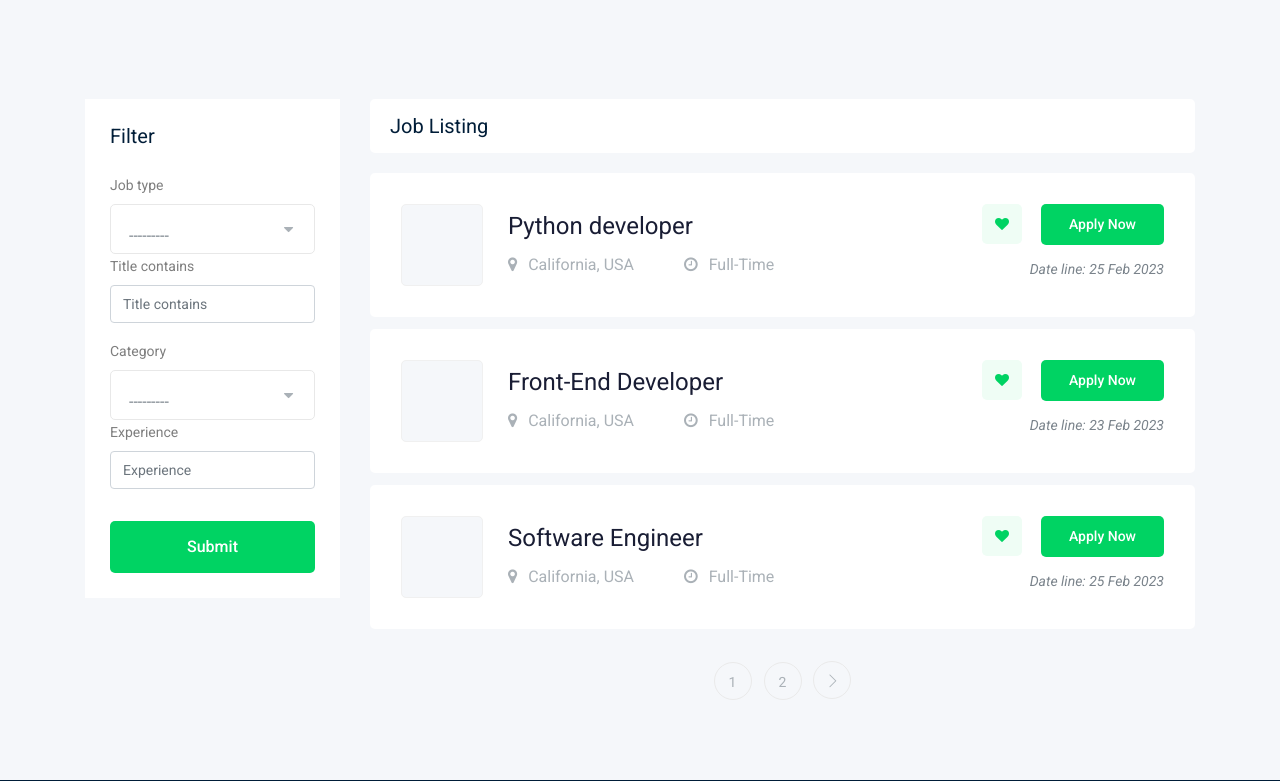
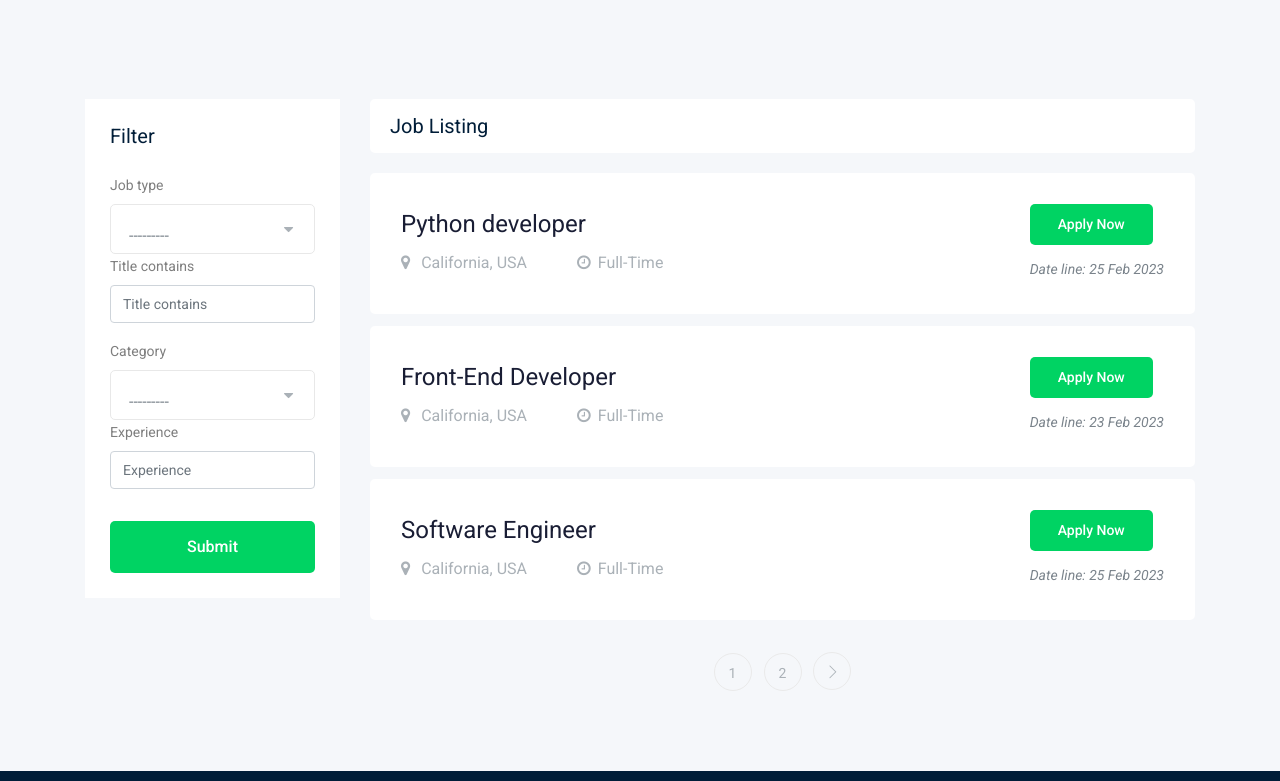
Before and after one commit to OmniaOsman/job-board, a Django app: page /jobs/ in a window 1280 px wide. Shown: the part 352-1133 px from the top of the page. Run offline with Django 4.2, Linux system fonts and the light colour scheme; data comes from the database, SQL or seed files in the repository; parts of the project's set-up code (start-up, migrations or seed data) failed here and were passed over; some libraries are stand-ins or nearby versions.

Commit message:
update signup & job

```diff
--- a/accounts/views.py
+++ b/accounts/views.py
@@ -15,7 +15,7 @@ def sign_up(request):
             password = form.cleaned_data['password1']
             user = authenticate(username=username, password=password)
             login(request, user)
-            return redirect('/accounts/profile')
+            return redirect('/accounts/profile/')
     else:
         form = SignupForm()
 
--- a/job/templates/job/job_details.html
+++ b/job/templates/job/job_details.html
@@ -23,9 +23,6 @@
                     <div class="job_details_header">
                         <div class="single_jobs white-bg d-flex justify-content-between">
                             <div class="jobs_left d-flex align-items-center">
-                                <div class="thumb">
-                                    <img src="img/svg_icon/1.svg" alt="">
-                                </div>
                                 <div class="jobs_conetent">
                                     <a href="#"><h4>{{ job.title }}</h4></a>
                                     <div class="links_locat d-flex align-items-center">
@@ -40,7 +37,6 @@
                             </div>
                             <div class="jobs_right">
                                 <div class="apply_now">
-                                    <a class="heart_mark" href="#"> <i class="ti-heart"></i> </a>
                                 </div>
                             </div>
                         </div>
--- a/job/templates/job/job_list.html
+++ b/job/templates/job/job_list.html
@@ -48,9 +48,6 @@
                                 <div class="col-lg-12 col-md-12">
                                     <div class="single_jobs white-bg d-flex justify-content-between">
                                         <div class="jobs_left d-flex align-items-center">
-                                            <div class="thumb">
-                                                <img src="" alt="">
-                                            </div>
                                             <div class="jobs_conetent">
                                                 <a href="{% url 'jobs:job-details' job.slug %}"><h4>{{job.title}}</h4></a>
                                                 <div class="links_locat d-flex align-items-center">
@@ -58,14 +55,13 @@
                                                         <p> <i class="fa fa-map-marker"></i> California, USA</p>
                                                     </div>
                                                     <div class="location">
-                                                        <p> <i class="fa fa-clock-o"></i> {{ job.job_type }}</p>
+                                                        <p> <i class="fa fa-clock-o"></i>{{ job.job_type }}</p>
                                                     </div>
                                                 </div>
                                             </div>
                                         </div>
                                         <div class="jobs_right">
                                             <div class="apply_now">
-                                                <a class="heart_mark" href="#"> <i class="fa fa-heart"></i> </a>
                                                 <a href="{% url 'jobs:job-details' job.slug %}" class="boxed-btn3">Apply Now</a>
                                             </div>
                                             <div class="date">
@@ -94,7 +90,7 @@
 
                                             <!-- next -->
                                             {% if jobs.has_next %}
-                                                <li><a href="?page={{ jobs.next_page_number }}"> <i class="ti-angle-right"></i> </a></li>
+                                                <li><a href="?page={{ jobs.next_page_number }}"><i class="ti-angle-right"></i> </a></li>
                                             {% endif %}
                                         </ul>
                                     </div>
```
